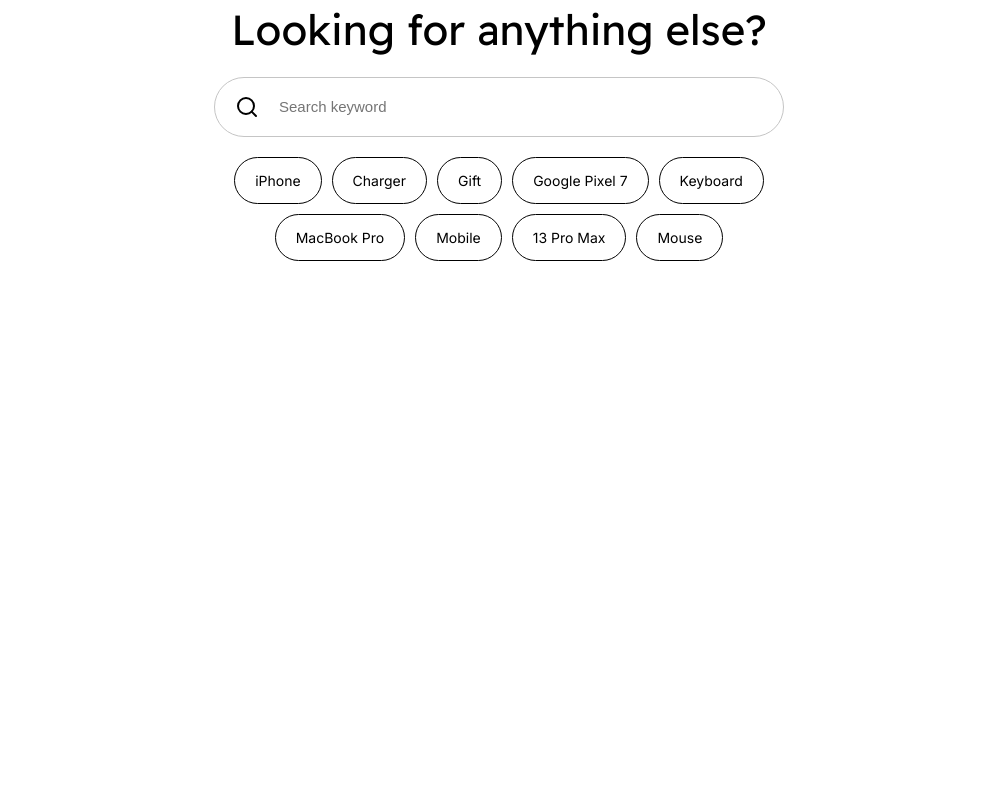
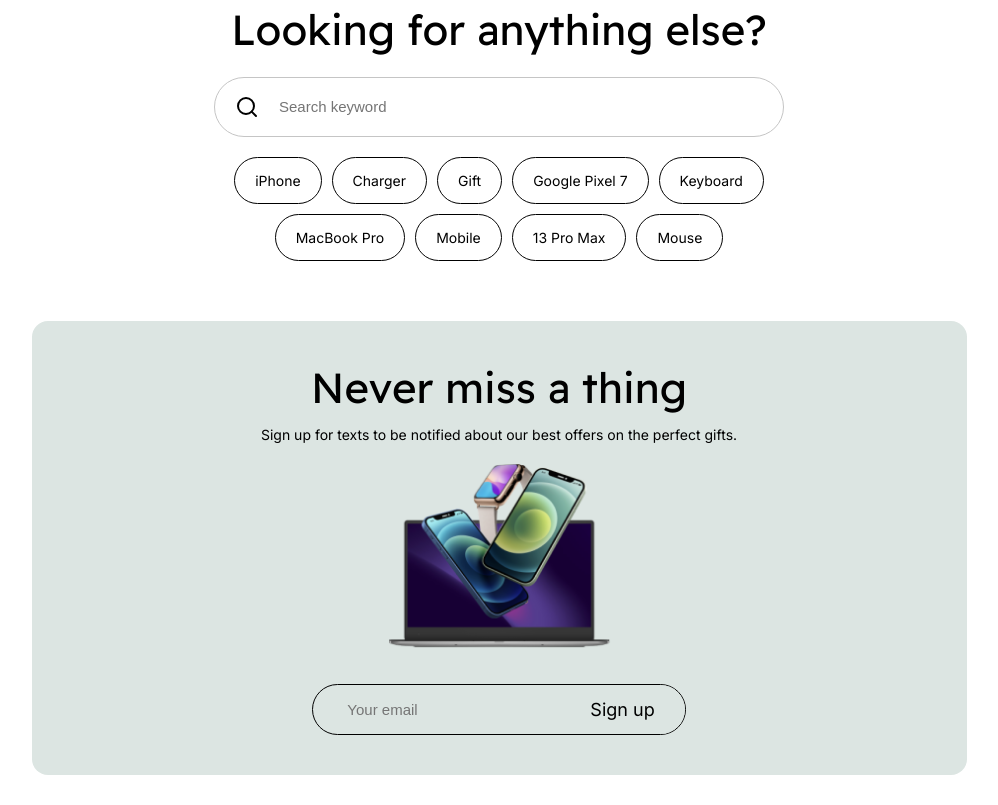
Before and after one commit to KarVarr/Phonia, a plain HTML site: page index.html in a window 1280 px wide. Shown: the part 3521-4326 px from the top of the page, without its empty margins (141-1139 px from the left). Before the commit the page ends 3812 px from the top, so only its background shows below. Drawn offline with Linux system fonts and the light colour scheme.

Commit message:
add section thing

```diff
--- a/index.html
+++ b/index.html
@@ -276,12 +276,14 @@
 
       <section class="look">
         <div class="look__title title">Looking for anything else?</div>
+        <!-- ------------------------- -->
         <form action="" class="look__form">
           <img src="img/search.svg" alt="" />
           <label for="">
-            <input type="text"  placeholder="Search keyword" />
+            <input type="text" placeholder="Search keyword" />
           </label>
         </form>
+        <!-- ------------------------- -->
         <div class="look__hashtag">
           <div class="hashtag__top">
             <a href="" class="top__btn btn">iPhone</a>
@@ -290,6 +292,7 @@
             <a href="" class="top__btn btn">Google Pixel 7</a>
             <a href="" class="top__btn btn">Keyboard</a>
           </div>
+          <!-- ============ -->
           <div class="hashtag__buttom">
             <a href="" class="buttom__btn btn">MacBook Pro</a>
             <a href="" class="buttom__btn btn">Mobile</a>
@@ -299,6 +302,42 @@
         </div>
       </section>
 
+      <!-- SECTION LOOKing -->
+
+      <section class="thing">
+        <div class="thing__text">
+          <h2 class="text__title title">Never miss a thing</h2>
+          <p class="text__subtitle subtitle">
+            Sign up for texts to be notified about our best offers on the
+            perfect gifts.
+          </p>
+        </div>
+        <!-- ------------------------- -->
+        <div class="thing__img">
+          <img src="img/gadget6card.png" alt="gadgets" />
+        </div>
+        <!-- ------------------------- -->
+        <form action="" class="thing__form">
+          <label for="">
+            <input
+              type="email"
+              name="email"
+              id="email"
+              placeholder="Your email"
+              required
+            />
+          </label>
+          <button type="submit" class="form__btn btn">Sign up</button>
+        </form>
+      </section>
+
+      <!-- FOOTER -->
+
+      <footer class="footer">
+
+      </footer>
+
+
       <!-- END CONTAINER -->
     </div>
 
--- /dev/null
+++ b/scss/components/_thing.scss
@@ -0,0 +1,43 @@
+.thing {
+  margin: 3rem auto;
+  padding: 4rem 0;
+  @include flex;
+  align-items: center;
+  gap: 2rem;
+  max-width: 93.5rem;
+  background-color: $color-greenish;
+  border-radius: 1.6rem;
+}
+.thing__text {
+  text-align: center;
+  @include flex;
+  gap: 1rem;
+  & > p {
+    padding: 0;
+  }
+}
+
+.thing__img {
+  max-width: 23rem;
+}
+.thing__form {
+  padding: 0 0 0 2rem;
+  border: 1px solid black;
+  border-radius: 5.4rem;
+  display: flex;
+  align-items: center;
+  input {
+    padding: 1.4rem;
+    border: none;
+    background-color: $color-greenish;
+    font-size: 1.5rem;
+    outline: none;
+  }
+}
+.form__btn {
+  padding: 1.4rem 3rem;
+  border: none;
+  border-radius: 0 5.4rem 5.4rem 0;
+  background-color: $color-greenish;
+  cursor: pointer;
+}
--- a/scss/main.scss
+++ b/scss/main.scss
@@ -10,7 +10,7 @@
 @import 'components/look';
 @import 'components/selled';
 @import 'components/shop';
-// @import 'components/popular';
+@import 'components/thing';
 // @import 'components/services';
 // @import 'components/story';
 // @import 'components/work';
```
Also changed, not shown: css/main.css.
